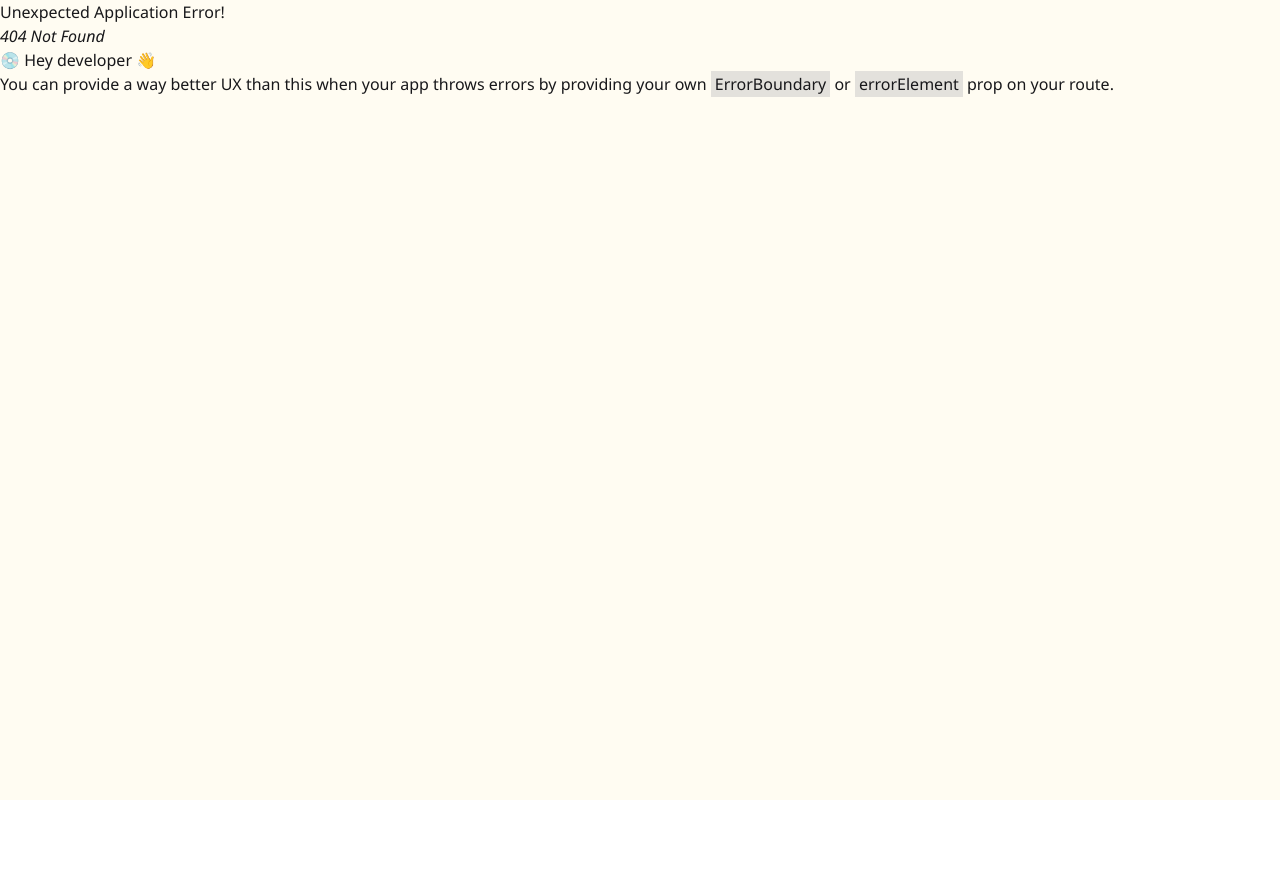
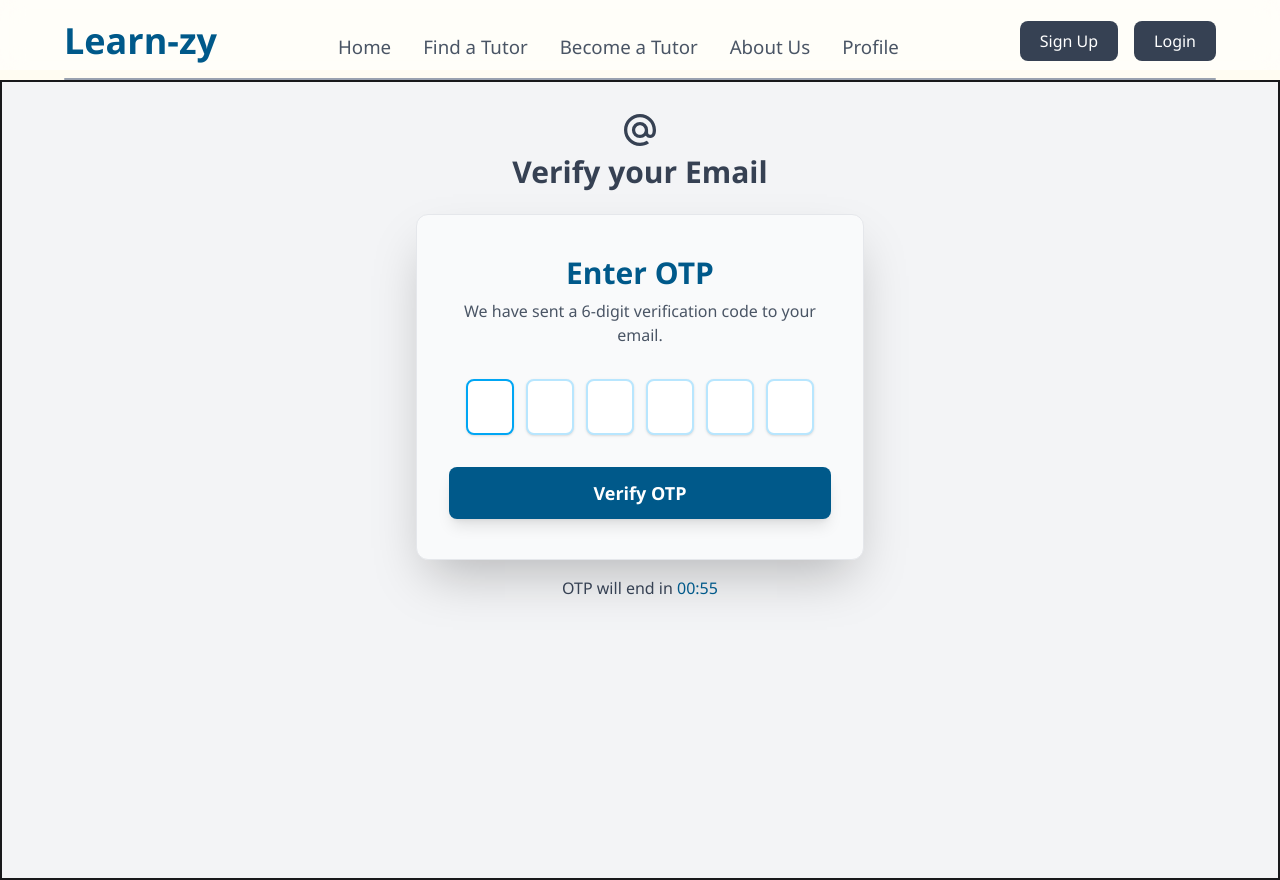
Before and after one commit to adarshsharma584/Learnzy-tutor-finder, a React (Vite) app in the folder Client/: page /otp in a window 1280 px wide. Before the commit this address had no page. Before the commit the page ends 800 px from the top, so only its background shows below. Built offline with nearby package versions, Linux system fonts and the light colour scheme.

Commit message:
add otp generation feature for email verification

```diff
--- /dev/null
+++ b/Client/src/pages/OtpGenerationPage.jsx
@@ -0,0 +1,111 @@
+import React, { useRef, useState, useEffect } from "react";
+import { SiMaildotru } from "react-icons/si";
+const OtpGenerationPage = () => {
+  const [otp, setOtp] = useState(["", "", "", "", "", ""]);
+  const [timer, setTimer] = useState(60);
+  const [expired, setExpired] = useState(false);
+  const inputs = useRef([]);
+
+  useEffect(() => {
+    if (timer === 0) {
+      setExpired(true);
+      return;
+    }
+    setExpired(false);
+    const interval = setInterval(() => {
+      setTimer((prev) => prev - 1);
+    }, 1000);
+    return () => clearInterval(interval);
+  }, [timer]);
+
+  const handleChange = (e, idx) => {
+    const value = e.target.value.replace(/\D/g, "");
+    if (value.length > 1) return;
+    const newOtp = [...otp];
+    newOtp[idx] = value;
+    setOtp(newOtp);
+    if (value && idx < 5) {
+      inputs.current[idx + 1].focus();
+    }
+  };
+
+  const handleKeyDown = (e, idx) => {
+    if (e.key === "Backspace" && !otp[idx] && idx > 0) {
+      inputs.current[idx - 1].focus();
+    }
+  };
+
+  const handleGenerateNewOtp = () => {
+    setOtp(["", "", "", "", "", ""]);
+    setTimer(60);
+    setExpired(false);
+    if (inputs.current[0]) inputs.current[0].focus();
+    // Optionally, trigger backend OTP resend here
+  };
+
+  const formatTime = (t) => {
+    const m = String(Math.floor(t / 60)).padStart(2, "0");
+    const s = String(t % 60).padStart(2, "0");
+    return `${m}:${s}`;
+  };
+
+  return (
+    <div className="min-h-screen flex flex-col items-center   bg-gray-100 px-4 py-8 border-2">
+      <SiMaildotru className="h-8 w-auto text-gray-700 " />
+      <h2 className="text-3xl font-semibold text-gray-700 mb-6 mt-2 ">
+        Verify your Email
+      </h2>
+      <div className="bg-gray-50 rounded-xl shadow-2xl border-1 border-gray-200 px-8 py-10 w-full max-w-md flex flex-col items-center">
+        <h2 className="text-3xl font-bold text-sky-800 mb-2">Enter OTP</h2>
+        <p className="text-gray-600 mb-8 text-center">
+          We have sent a 6-digit verification code to your email.
+        </p>
+        <div className="flex gap-3 mb-6">
+          {otp.map((digit, idx) => (
+            <input
+              key={idx}
+              ref={(el) => (inputs.current[idx] = el)}
+              type="text"
+              inputMode="numeric"
+              maxLength={1}
+              className="w-12 h-14 text-2xl text-center text-sky-600 border-2 border-sky-200 focus:border-sky-500 rounded-lg bg-white shadow-sm outline-none transition-all duration-200"
+              value={typeof digit === "string" ? digit : ""}
+              onChange={(e) => handleChange(e, idx)}
+              onKeyDown={(e) => handleKeyDown(e, idx)}
+              autoFocus={idx === 0}
+            />
+          ))}
+        </div>
+        {!expired ? (
+          <button
+            className="w-full py-3 mt-2 bg-sky-800 text-white rounded-lg font-semibold text-lg hover:bg-indigo-700 transition-all duration-300 shadow-lg hover:shadow-xl"
+            disabled={otp.some((d) => d === "")}
+          >
+            Verify OTP
+          </button>
+        ) : (
+          <button
+            className="w-full py-3 mt-2 bg-sky-800 text-white rounded-lg font-semibold text-lg hover:bg-sky-900 transition-all duration-300 shadow-lg hover:shadow-xl"
+            onClick={handleGenerateNewOtp}
+          >
+            Generate New OTP
+          </button>
+        )}
+      </div>
+      <div className="text-gray-700 mt-4 text-center">
+        {expired ? (
+          <span className=" font-medium"></span>
+        ) : (
+          <>
+            OTP will end in{" "}
+            <span className="text-sky-800 font-medium">
+              {formatTime(timer)}
+            </span>
+          </>
+        )}
+      </div>
+    </div>
+  );
+};
+
+export default OtpGenerationPage;
--- a/Client/src/pages/SignIn.jsx
+++ b/Client/src/pages/SignIn.jsx
@@ -1,7 +1,11 @@
 import { useState } from 'react';
 import { Link } from 'react-router-dom';
 
+import { useNavigate } from 'react-router-dom';
+
+
 export default function SignIn() {
+  const navigate = useNavigate();
   const [formData, setFormData] = useState({
 
     email: '',
@@ -20,24 +24,28 @@ export default function SignIn() {
   const handleSubmit = (e) => {
     e.preventDefault();
     // Handle form submission logic here
+    navigate('/otp');
     setFormData("");
     console.log('Form submitted:', formData);
   };
 
   return (
+    <>
       <div className="min-h-screen  bg-white flex items-start mt-2 justify-center p-4 ">
         <div className="bg-white border-1 border-[#403d399a] rounded-xl shadow-2xl w-full max-w-md overflow-hidden">
           {/* Header */}
           <div className="bg-[#403D39] p-6 text-center">
             <h1 className="text-2xl font-bold text-white">login</h1>
-
           </div>
 
           {/* Form */}
           <div className="p-6">
             <form onSubmit={handleSubmit} className="space-y-4">
               <div>
-              <label htmlFor="email" className="block text-sm font-medium text-gray-700 mb-1">
+                <label
+                  htmlFor="email"
+                  className="block text-sm font-medium text-gray-700 mb-1"
+                >
                   Email Address
                 </label>
                 <input
@@ -47,14 +55,17 @@ export default function SignIn() {
                   required
                   value={formData.email}
                   onChange={handleChange}
-                className="w-full px-4 py-2 border border-gray-300 rounded-lg"
+                  className="w-full px-4 py-2 border border-gray-300 rounded-lg text-gray-800"
                   //
                   placeholder="Enter your email"
                 />
               </div>
 
               <div>
-              <label htmlFor="password" className="block text-sm font-medium text-gray-700 mb-1">
+                <label
+                  htmlFor="password"
+                  className="block text-sm font-medium text-gray-700 mb-1"
+                >
                   Password
                 </label>
                 <input
@@ -64,13 +75,11 @@ export default function SignIn() {
                   required
                   value={formData.password}
                   onChange={handleChange}
-                className="w-full px-4 py-2 border border-gray-300 rounded-lg"
+                  className="w-full px-4 py-2 border border-gray-300 rounded-lg text-gray-800"
                   //
                   placeholder="Create a password"
                 />
               </div>
-
-
 
               <div className="pt-2">
                 <button
@@ -85,7 +94,9 @@ export default function SignIn() {
             {/* Divider */}
             <div className="relative flex items-center mt-8">
               <div className="flex-grow border-t border-gray-300"></div>
-            <span className="flex-shrink mx-4 text-gray-600 text-sm">or continue with</span>
+              <span className="flex-shrink mx-4 text-gray-600 text-sm">
+                or continue with
+              </span>
               <div className="flex-grow border-t border-gray-300"></div>
             </div>
 
@@ -95,7 +106,12 @@ export default function SignIn() {
                 type="button"
                 className="w-full flex items-center justify-center gap-3 bg-white border border-gray-300 rounded-lg px-4 py-2 text-gray-700 hover:bg-gray-50 focus:outline-none focus:ring-2 focus:ring-gray-500 focus:ring-offset-2 transition-colors"
               >
-              <svg xmlns="http://www.w3.org/2000/svg" viewBox="0 0 24 24" width="24" height="24">
+                <svg
+                  xmlns="http://www.w3.org/2000/svg"
+                  viewBox="0 0 24 24"
+                  width="24"
+                  height="24"
+                >
                   <path
                     fill="#4285F4"
                     d="M22.56 12.25c0-.78-.07-1.53-.2-2.25H12v4.26h5.92c-.26 1.37-1.04 2.53-2.21 3.31v2.77h3.57c2.08-1.92 3.28-4.74 3.28-8.09z"
@@ -120,8 +136,11 @@ export default function SignIn() {
             {/* Login Link */}
             <div className="text-center mt-6">
               <p className="text-sm text-gray-600">
-              Don't have an account?{' '}
-              <Link to="/signup" className="text-indigo-600 hover:text-indigo-800 font-medium">
+                Don't have an account?{" "}
+                <Link
+                  to="/signup"
+                  className="text-indigo-600 hover:text-indigo-800 font-medium"
+                >
                   Sign Up
                 </Link>
               </p>
@@ -129,5 +148,7 @@ export default function SignIn() {
           </div>
         </div>
       </div>
+
+    </>
   );
 }
--- a/Client/src/pages/SignUp.jsx
+++ b/Client/src/pages/SignUp.jsx
@@ -1,6 +1,8 @@
 import { useState } from 'react';
 import { Link } from 'react-router-dom';
+import {useNavigate} from "react-router-dom"
 export default function SignUp() {
+  const navigate = useNavigate();
   const [formData, setFormData] = useState({
     fullName: '',
     email: '',
@@ -20,6 +22,7 @@ export default function SignUp() {
     e.preventDefault();
     // Handle form submission logic here
     console.log('Form submitted:', formData);
+    navigate('/otp');
   };
 
   return (
```
Also changed, not shown: Client/src/main.jsx (+8 -0 lines). Lines whose indentation alone changed are shown as unchanged.
